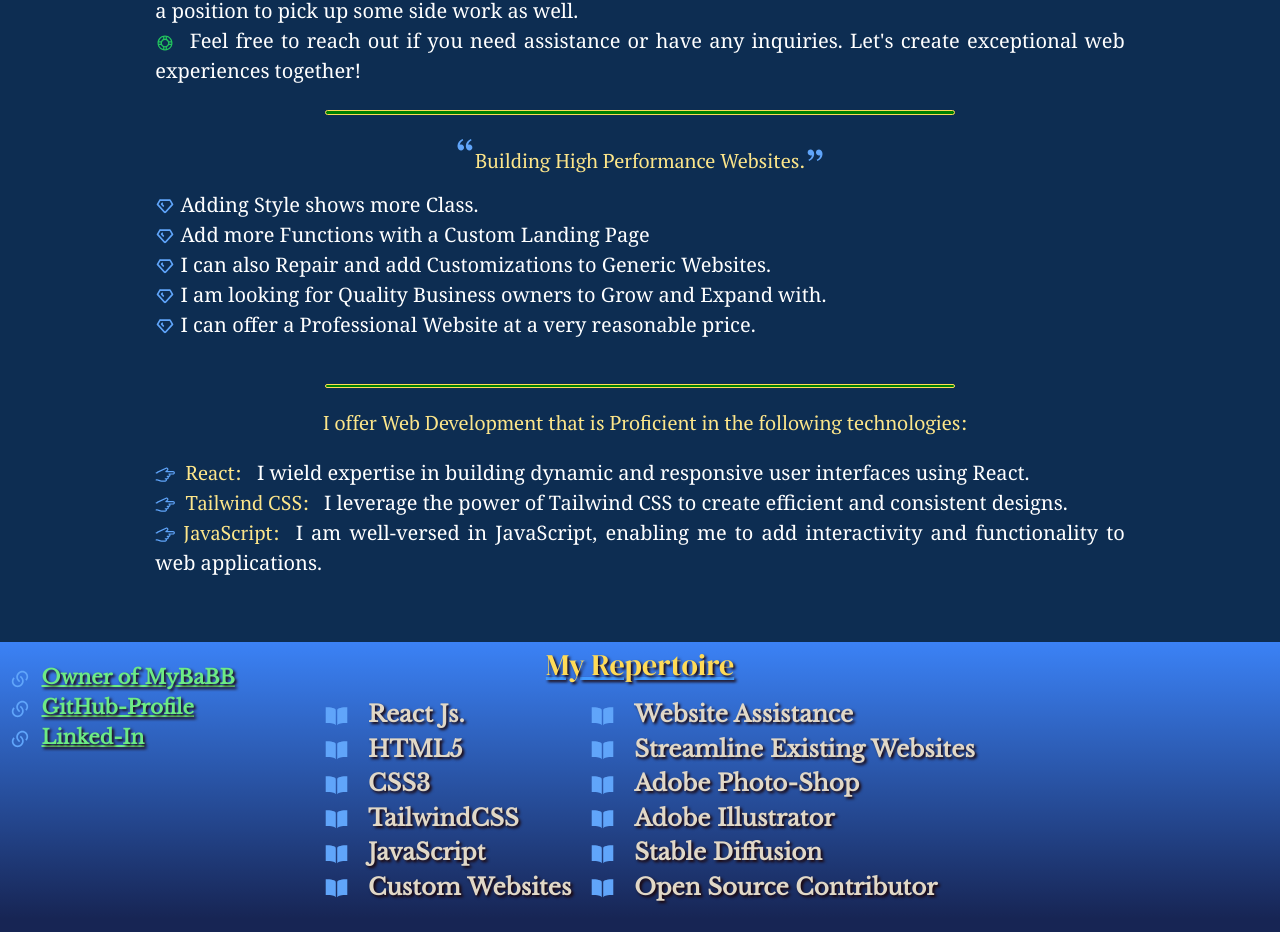
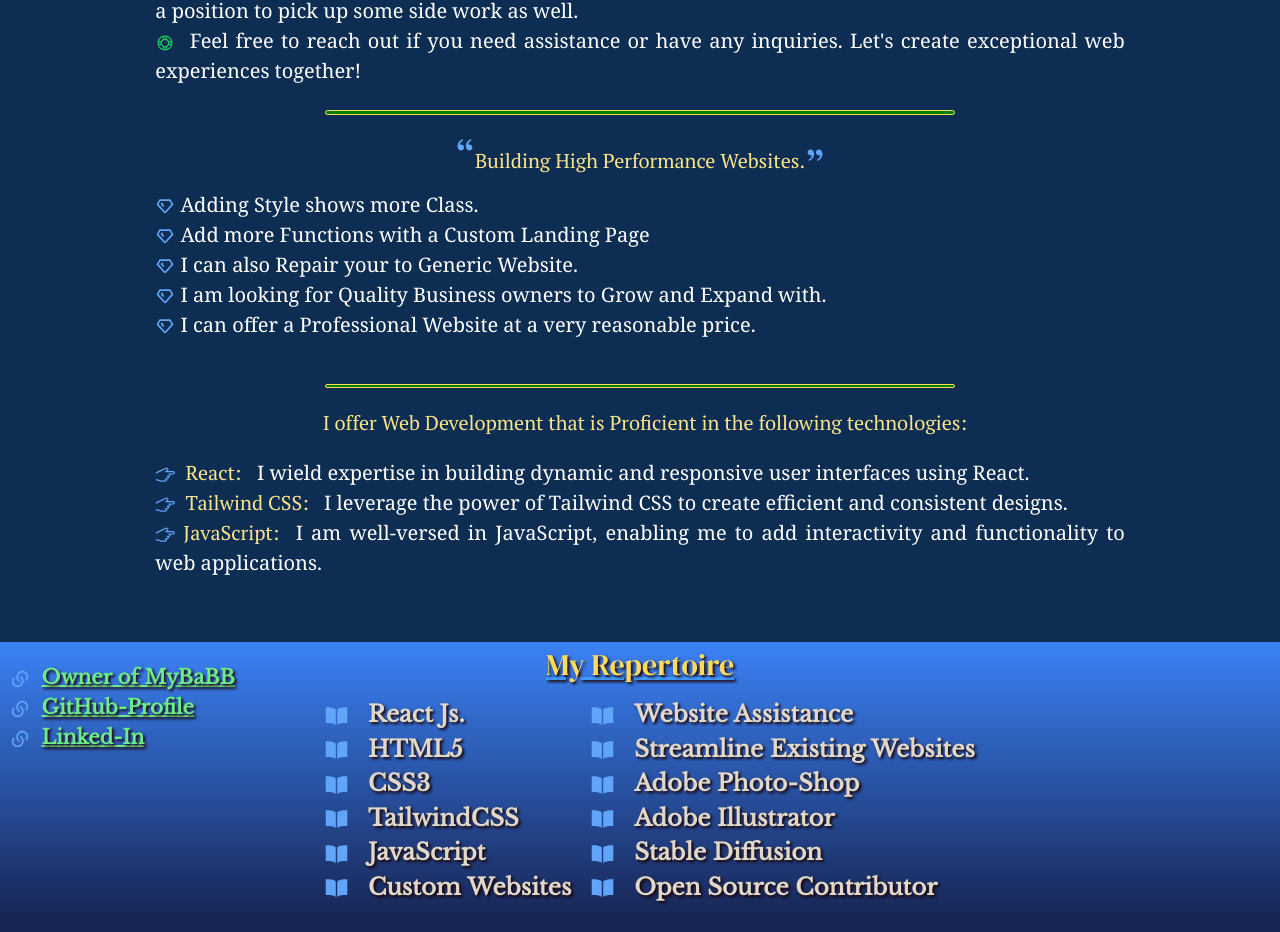
Before and after one commit to MyBaBB/My_Introduction, a React (Vite) app: page / in a window 1280 px wide. Shown: the part 969-1901 px from the top of the page. Built offline with nearby package versions, Linux system fonts and the light colour scheme; a web font is replaced by a local one.

Commit message:
tuned it up

```diff
--- a/src/components/TopSection.jsx
+++ b/src/components/TopSection.jsx
@@ -233,8 +233,8 @@ const TopSection = () => {
               &nbsp;Add more Functions with a Custom Landing Page
               <br />
               <TbDiamond className="inline-block text-blue-400 " />
-              &nbsp;I can also Repair and add Customizations to Generic
-              Websites.
+              &nbsp;I can also Repair your to Generic
+              Website.
               <br />
               <TbDiamond className="inline-block text-blue-400 " />
               &nbsp;I am looking for Quality Business owners to Grow and Expand
```
